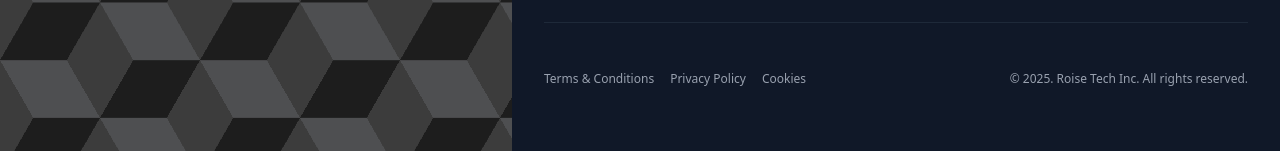
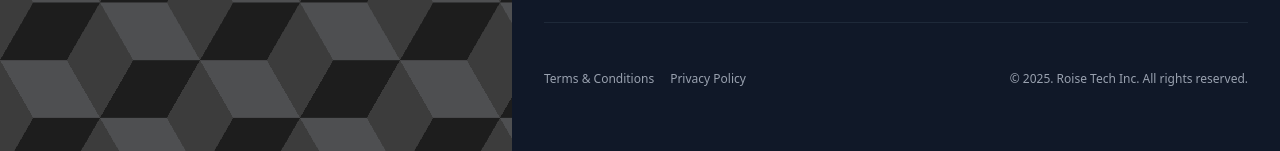
Before and after one commit to Roise-s/roisetech, a React (Vite) app: page / in a window 1280 px wide. Shown: the part 2607-2758 px from the top of the page. Built offline with nearby package versions, Linux system fonts and the light colour scheme; no server answers.

Commit message:
Update Footer.tsx

```diff
--- a/src/components/Footer.tsx
+++ b/src/components/Footer.tsx
@@ -158,11 +158,6 @@ const Footer = () => {
                     </a>
                 </li>
 
-                <li>
-                    <a href="#" className="transition hover:opacity-75 text-gray-400">
-                    Cookies
-                    </a>
-                </li>
                 </ul>
 
                 <p className="mt-8 text-xs sm:mt-0 text-gray-400">
```
